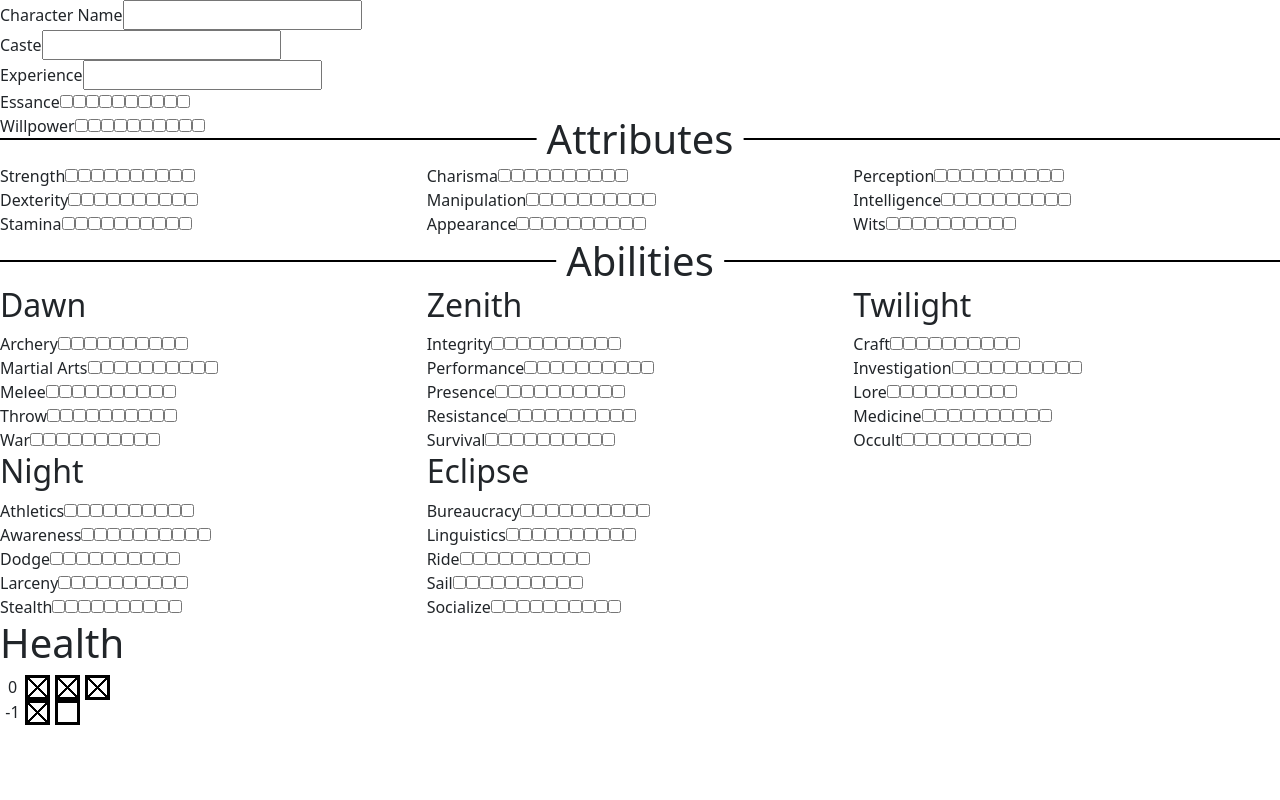
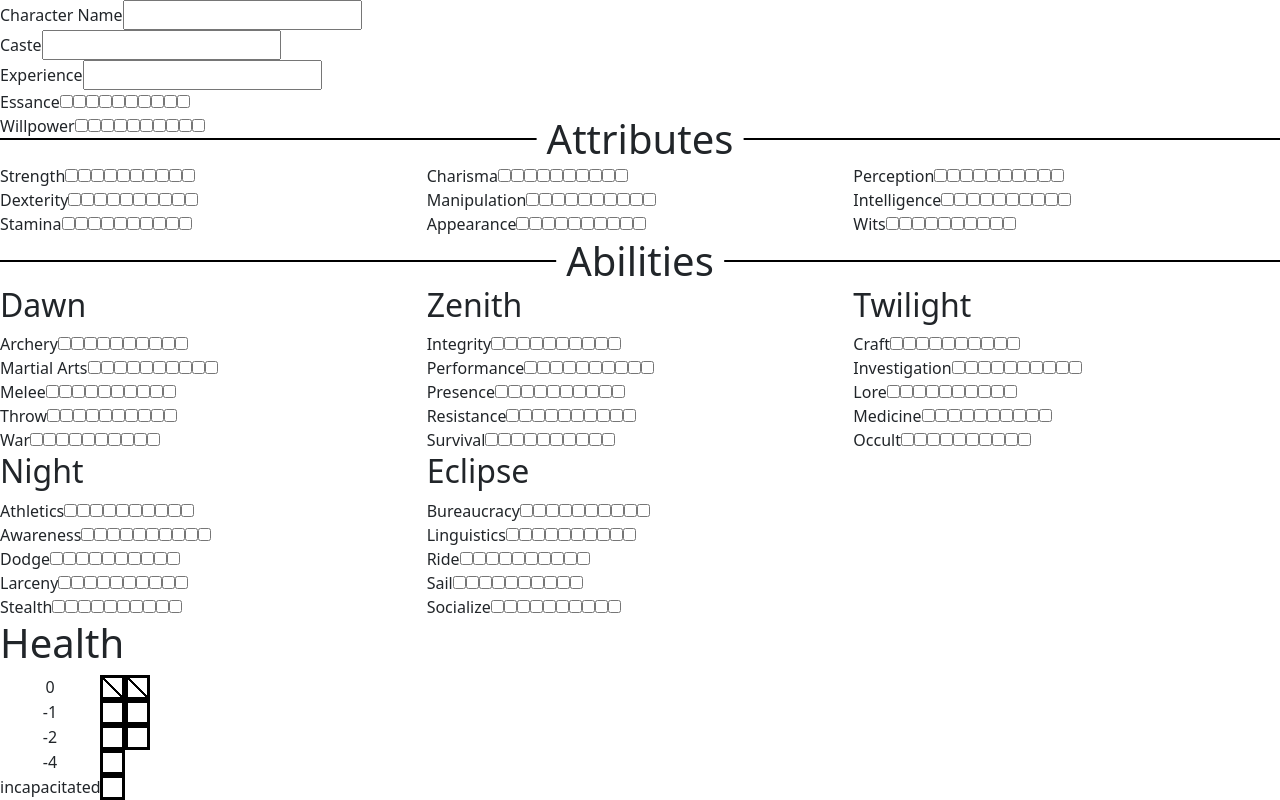
Before and after one commit to rljt24/Exalted, a React (Vite) app in the folder solarCharacterPage/: page / in a window 1280 px wide. Built offline with nearby package versions, Linux system fonts and the light colour scheme.

Commit message:
got health component return working with hard code

```diff
--- a/solarCharacterPage/src/components/Health.tsx
+++ b/solarCharacterPage/src/components/Health.tsx
@@ -1,25 +1,55 @@
 import "../cssFiles/Health.css"
+import React from "react";
+
+const levelsOfHealth: {healthLevel: string, damageType: string[]}[] = [
+    {
+        healthLevel: '0',
+        damageType: ['bashing', 'bashing']
+    },
+    {
+        healthLevel: '-1',
+        damageType: ['none', 'none']
+    },
+    {
+        healthLevel:'-2',
+        damageType: ['none', 'none']
+    },
+    {
+        healthLevel: '-4',
+        damageType: ['none']
+    },
+    {
+        healthLevel: 'incapacitated',
+        damageType: ['none']
+    }
+];
 
 function Health(){
-    const typesOfDamage: string[] = ["Bashing", "Leathal", "Agrivated"];
-    const levelsOfHealth: number[] = [2, 2, 2, 1, 1]; // [0, -1, -2 , -4, incapacitated]
-    const levelsOfDamage: number[] = [0, 0, 0]; // [Bashing, Leathal, Agrivated]
 
     return (
         <>
-        <div className="spaceOut">
-            <div className="damageLevelTitle">0</div>
-            <div className="squareX"></div>
-            <div className="squareX"></div>
-            <div className="squareX"></div>
+        {levelsOfHealth.map(({healthLevel, damageType}) => (
+            <div className="spaceOut">
+                <div className="damageLevelTitle">{healthLevel}</div>
+                {damageType.map((type, index) => (
+                    <ChooseDamage key={index} damageType={type} />
+                ))}
             </div>
-        <div className="spaceOut">
-            <div className="damageLevelTitle">-1</div>
-            <div className="squareX"></div>
-            <div className="squareGood"></div>
-        </div>
+        ))}
         </>
     )
 }
 
+const ChooseDamage: React.FC<{damageType: string}> = ({damageType}) => {
+   if(damageType === 'agrivated'){
+    return <div className="squareBad"></div>;
+   } else if(damageType === 'lethal'){
+    return <div className="squareX"></div>;
+   } else if(damageType === 'bashing'){
+    return <div className="squareSlash"></div>;
+   } else if(damageType === 'none'){
+    return <div className="squareGood"></div>;
+   }
+}
+
 export default Health;
--- a/solarCharacterPage/src/cssFiles/Health.css
+++ b/solarCharacterPage/src/cssFiles/Health.css
@@ -44,7 +44,7 @@
   }
 
   .damageLevelTitle {
-    width: 25px;
+    width: 100px;
     height: 25px;
     text-align: center;
   }
```
